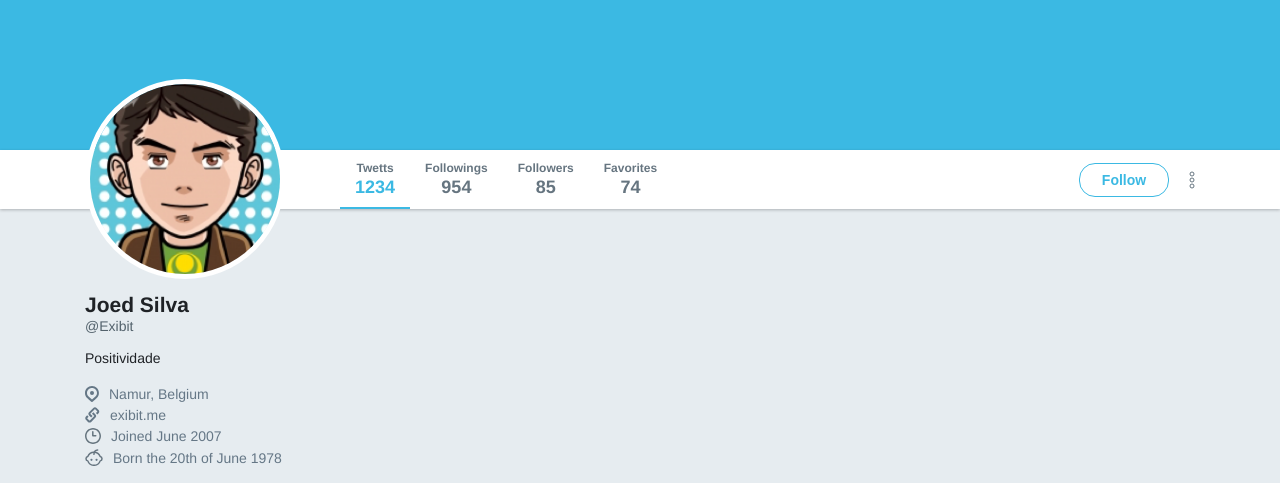
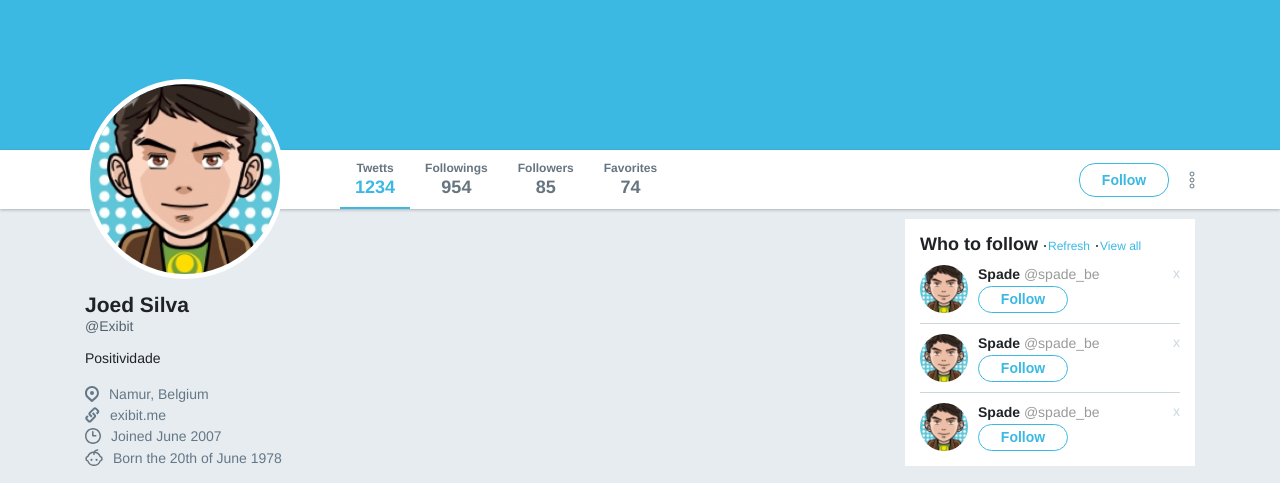
Before and after one commit to JoedSilva18/Twitter_Interface, a plain HTML site: page index.html in a window 1280 px wide. Shown: the part 276-759 px from the top of the page. Drawn offline with Linux system fonts and the light colour scheme.

Commit message:
Adicinado Widgets

```diff
--- a/index.html
+++ b/index.html
@@ -102,7 +102,46 @@
 
     </section>
     <aside class="widgets">
+      <div class="widget follow">
+        <div class="title">
+          <strong>Who to follow</strong>
+          <a href="">Refresh</a>
+          <a href="">View all</a>
+        </div>
 
+        <ul>
+          <li>
+            <div class="profile">
+              <img src="/images/avatar.png" alt="Avatar">
+              <div class="info">
+                <strong>Spade <span>@spade_be</span></strong>
+                <button>Follow</button>
+              </div>
+            </div>
+            <a href="">x</a>
+          </li>
+          <li>
+            <div class="profile">
+              <img src="/images/avatar.png" alt="Avatar">
+              <div class="info">
+                <strong>Spade <span>@spade_be</span></strong>
+                <button>Follow</button>
+              </div>
+            </div>
+            <a href="">x</a>
+          </li>
+          <li>
+            <div class="profile">
+              <img src="/images/avatar.png" alt="Avatar">
+              <div class="info">
+                <strong>Spade <span>@spade_be</span></strong>
+                <button>Follow</button>
+              </div>
+            </div>
+            <a href="">x</a>
+          </li>
+        </ul>
+      </div>
     </aside>
   </div>
 </body>
--- a/style.css
+++ b/style.css
@@ -274,3 +274,115 @@ div.wrapper-content aside.profile .images ul li {
   flex-shrink: 0;
   margin: 0 5px 5px 0;
 }
+
+div.wrapper-content .timeline {
+  flex: 1;
+}
+
+div.wrapper-content aside.widgets {
+  width: 290px;
+  margin-top: 10px;
+}
+
+div.wrapper-content aside.widgets .widget {
+  background: #fff;
+  padding: 15px;
+}
+
+div.wrapper-content aside.widgets .widget .title {
+  display: flex;
+  align-items: baseline;
+}
+
+div.wrapper-content aside.widgets .widget .title strong {
+  font-size: 18px;
+  color: #1f2226;
+}
+
+div.wrapper-content aside.widgets .widget .title a {
+  color: #3bb9e3;
+  font-size: 12px;
+  text-decoration: none;
+  position: relative;
+  padding-left: 10px;
+}
+
+div.wrapper-content aside.widgets .widget .title a::before {
+  content: '';
+  width: 2px;
+  height: 2px;
+  border-radius: 50%;
+  background: #222;
+  margin-left: 5px;
+  margin-right: 5px;
+  position: absolute;
+  left: 1px;
+  top: 6px;
+}
+
+div.wrapper-content aside.widgets .follow ul {
+  list-style: none;
+  margin-top: 10px;
+}
+
+div.wrapper-content aside.widgets .follow ul li {
+  display: flex;
+  justify-content: space-between;
+  border-bottom: 1px solid #ccd6dd;
+  padding-bottom: 10px;
+  margin-bottom: 10px;
+}
+
+div.wrapper-content aside.widgets .follow ul li:last-child {
+  margin-bottom: 0;
+  padding-bottom: 0;
+  border: 0;
+}
+
+div.wrapper-content aside.widgets .follow ul li .profile {
+  display: flex;
+  align-items: center;
+}
+
+div.wrapper-content aside.widgets .follow ul li .profile img {
+  width: 48px;
+  height: 48px;
+  border-radius: 50%;
+}
+
+div.wrapper-content aside.widgets .follow ul li .profile .info {
+  margin-left: 10px;
+  display: flex;
+  flex-direction: column;
+}
+
+div.wrapper-content aside.widgets .follow ul li .profile .info strong {
+  font-size: 14px;
+  color: #1f2326;
+}
+
+div.wrapper-content aside.widgets .follow ul li .profile .info strong span {
+  font-weight: normal;
+  color: #9a9a9a;
+}
+
+div.wrapper-content aside.widgets .follow ul li .profile .info button {
+  height: 27px;
+  margin-top: 4px;
+  display: flex;
+  background: #fff;
+  align-items: center;
+  justify-content: center;
+  width: 90px;
+  font-weight: bold;
+  font-size: 14px;
+  color: #3bb9e3;
+  border: 1px solid #3bb9e3;
+  border-radius: 16px;
+}
+
+div.wrapper-content aside.widgets .follow ul li > a {
+  color: #ccd6dd;
+  text-decoration: none;
+  font-size: 14px;
+}
```
